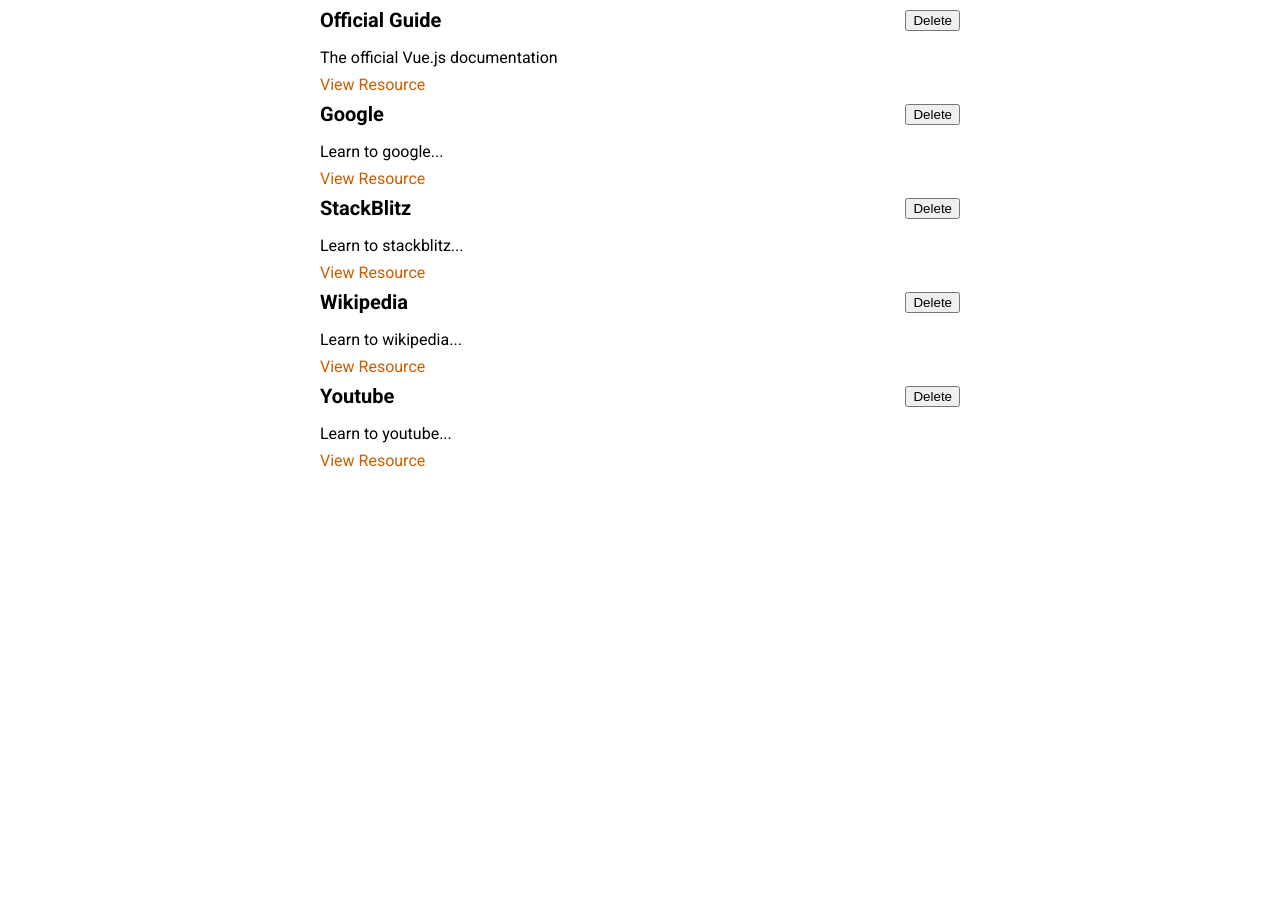
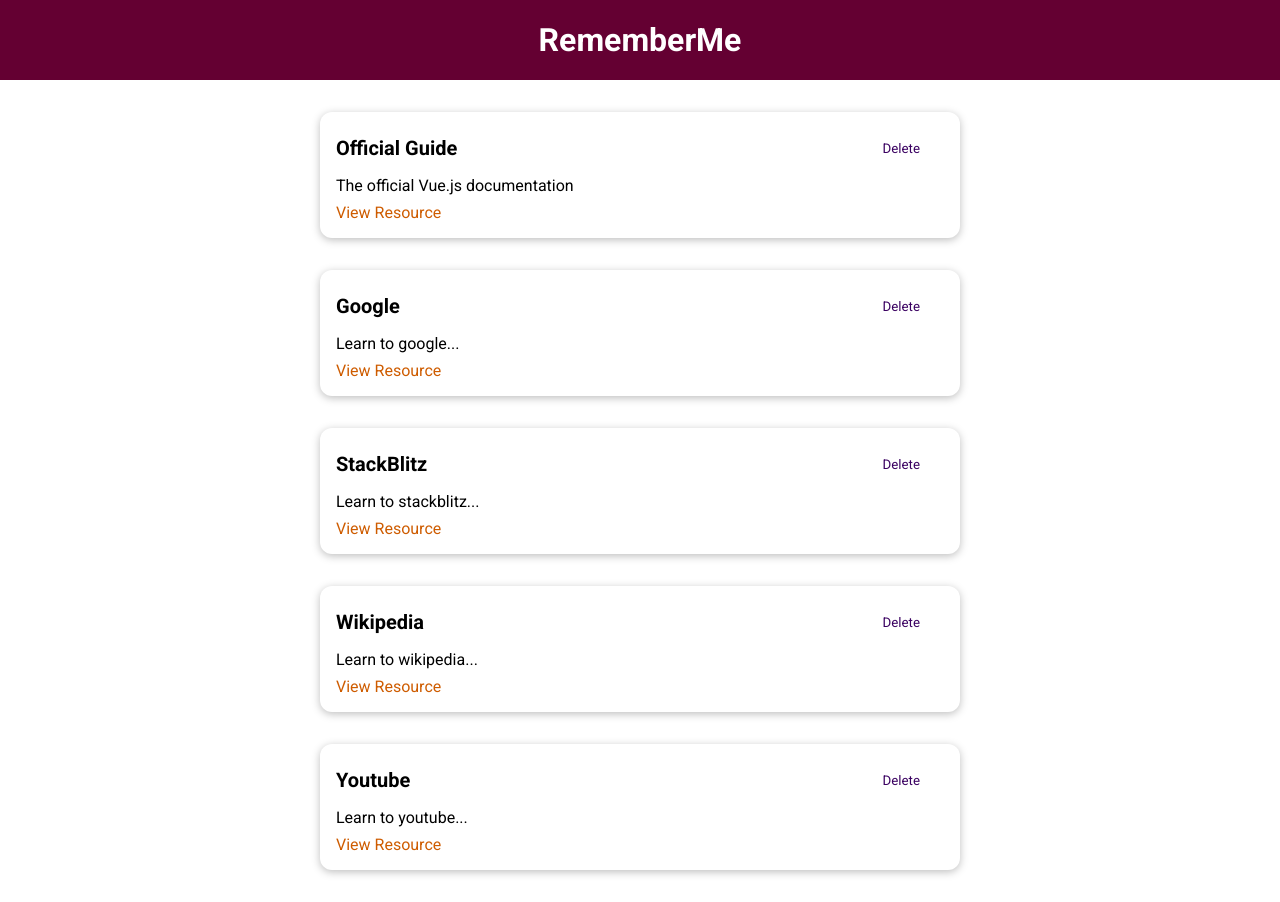
Before and after one commit to mauroef/vue-the-complete-guide, a Vue app: page / in a window 1280 px wide. Before the commit the page ends 800 px from the top, so only its background shows below. Built offline with nearby package versions, Linux system fonts and the light colour scheme.

Commit message:
Adding a base button

```diff
--- a/src/App.vue
+++ b/src/App.vue
@@ -1,13 +1,18 @@
 <template>
-  <stored-resources :resources="storedResources"></stored-resources>
+  <div>
+    <the-header title="RememberMe"></the-header>
+    <stored-resources :resources="storedResources"></stored-resources>
+  </div>
 </template>
 
 <script>
 import StoredResources from './components/learning-resourses/StoredResources.vue';
+import TheHeader from './components/layouts/TheHeader.vue';
 
 export default {
   components: {
     StoredResources,
+    TheHeader,
   },
   data() {
     return {
--- /dev/null
+++ b/src/components/UI/BaseButton.vue
@@ -0,0 +1,39 @@
+<template>
+  <button :type="type" :class="mode">
+    <slot></slot>
+  </button>
+</template>
+
+<script>
+export default {
+  props: ['type', 'mode'],
+};
+</script>
+
+<style scoped>
+button {
+  padding: 0.75rem 1.5rem;
+  font-family: inherit;
+  background-color: #3a0061;
+  border: 1px solid #3a0061;
+  color: white;
+  cursor: pointer;
+}
+
+button:hover,
+button:active {
+  background-color: #270041;
+  border-color: #270041;
+}
+
+.flat {
+  background-color: transparent;
+  color: #3a0061;
+  border: none;
+}
+
+.flat:hover,
+.flat:active {
+  background-color: #edd2ff;
+}
+</style>
--- /dev/null
+++ b/src/components/UI/BaseCard.vue
@@ -0,0 +1,15 @@
+<template>
+<div>
+  <slot></slot>
+</div>
+</template>
+
+<style scoped>
+div {
+  border-radius: 12px;
+  box-shadow: 0 2px 8px rgba(0, 0, 0, 0.26);
+  padding: 1rem;
+  margin: 2rem auto;
+  max-width: 40rem;
+}
+</style>
--- /dev/null
+++ b/src/components/layouts/TheHeader.vue
@@ -0,0 +1,25 @@
+<template>
+  <header>
+    <h1>{{ title }}</h1>
+  </header>
+</template>
+
+<script>
+export default { props: ['title'] };
+</script>
+
+<style scoped>
+header {
+  width: 100%;
+  height: 5rem;
+  background-color: #640032;
+  display: flex;
+  justify-content: center;
+  align-items: center;
+}
+
+header h1 {
+  color: white;
+  margin: 0;
+}
+</style>
--- a/src/components/learning-resourses/LearningResource.vue
+++ b/src/components/learning-resourses/LearningResource.vue
@@ -1,15 +1,16 @@
 <template>
   <li>
-    <div>
+    <base-card>
       <header>
         <h3>{{ title }}</h3>
-        <button @click="$emit('delete-resource', id)">Delete</button>
+        <!-- <button @click="$emit('delete-resource', id)">Delete</button> -->
+        <base-button mode="flat">Delete</base-button>
       </header>
-    </div>
-    <p>{{ description }}</p>
-    <nav>
-      <a :href="link">View Resource</a>
-    </nav>
+      <p>{{ description }}</p>
+      <nav>
+        <a :href="link">View Resource</a>
+      </nav>
+    </base-card>
   </li>
 </template>
 
```
Also changed, not shown: src/main.js (+9 -1 lines), src/components/layouts/TheFooter.vue (added).
